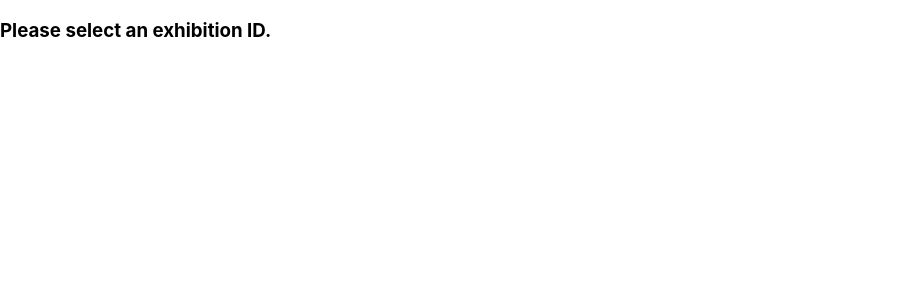
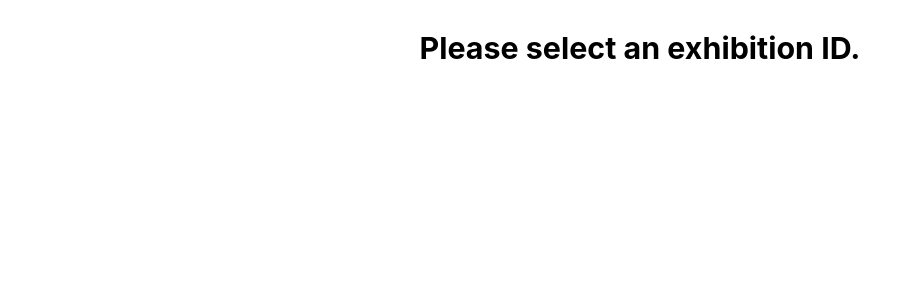
Before and after one commit to disposableraft/the-curator, a React (Create React App) app in the folder app/client/: page /exhibition in a window 1280 px wide. Shown: the top 300 px of the page, without its empty margins (0-920 px from the left). Built offline with nearby package versions, Linux system fonts and the light colour scheme; the HTML template or start-up script is replaced by a standard one.

Commit message:
Style the graph a little

```diff
--- a/app/client/src/App.css
+++ b/app/client/src/App.css
@@ -1,17 +1,20 @@
-.Exhibition {
-  text-align: center;
-  height: 100%;
+.App {
+  background-color: white;
+  display: flex;
+  flex-direction: column;
+  align-items: center;
+  justify-content: center;
+  font-size: calc(10px + 2vmin);
 }
 
 .Exhibition-header {
   background-color: #282c34;
   min-height: 10vh;
+  color: white;
   display: flex;
-  flex-direction: column;
+  flex-direction: row;
   align-items: center;
   justify-content: center;
-  font-size: calc(10px + 2vmin);
-  color: white;
 }
 
 .Exhibition-link {
@@ -19,7 +22,8 @@
 }
 
 .Exhibition-graph {
-  width: 600px;
-  height: 400px;
+  background-color: whitesmoke;
+  width: 700px;
+  height: 700px;
   border: 1px solid lightgray;
 }
--- a/app/client/src/Exhibition.js
+++ b/app/client/src/Exhibition.js
@@ -64,7 +64,8 @@ class Exhibition extends React.Component {
     nodes.push(
       {
         id: 'exhibitionTitle',
-        label: title
+        label: title,
+        shape: 'circle',
       }
     );
 
@@ -72,7 +73,13 @@ class Exhibition extends React.Component {
       nodes: new vis.DataSet(nodes),
       edges: new vis.DataSet(edges)
     };
-    const options = {};
+
+    const options = {
+      nodes: {
+        shape: 'text',
+      }
+    };
+
     return new vis.Network(this.myRef.current, data, options);
   }
 
```
